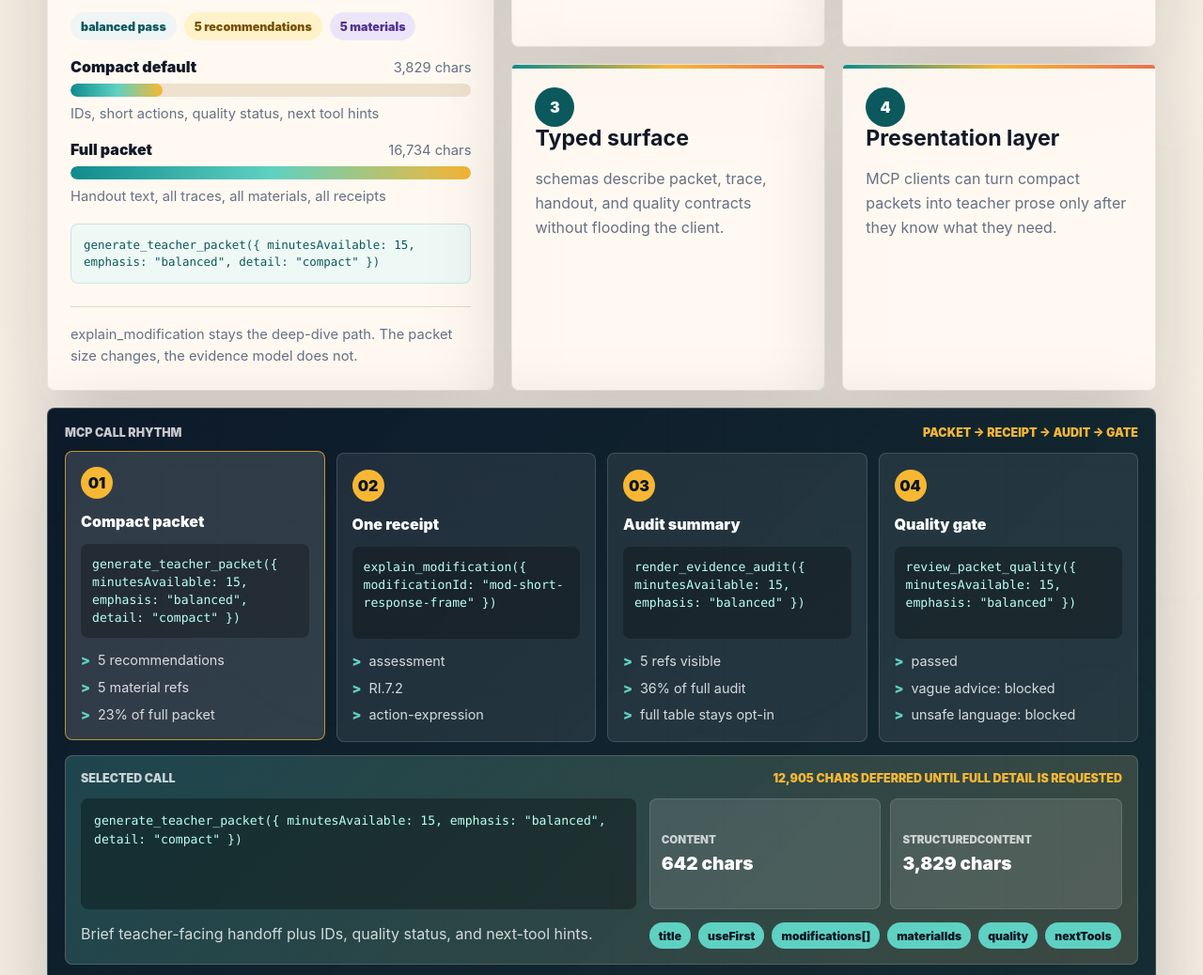
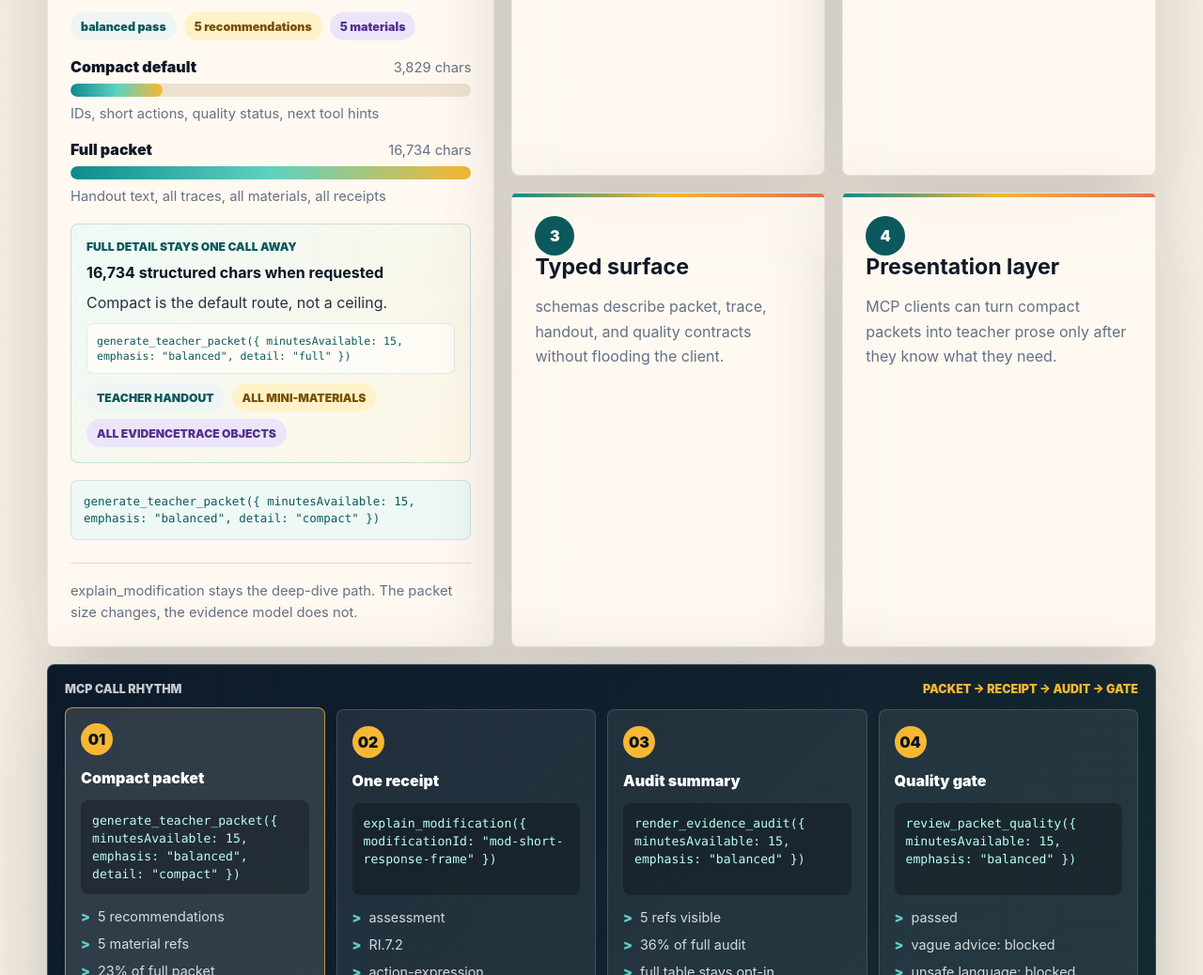
Before and after one commit to Cuuper22/waypoint-differentiation-lab, a website built with Vite: page showcase/index.html in a window 1280 px wide. Shown: the part 7360-8398 px from the top of the page at 94% size. Built offline with nearby package versions, Linux system fonts and the light colour scheme.

Commit message:
Show compact MCP without limiting full detail

```diff
--- a/scripts/repo-polish-check.mjs
+++ b/scripts/repo-polish-check.mjs
@@ -75,7 +75,8 @@ const requiredSnippets = [
       "npm run submission:check",
       "npm run preview:showcase",
       "compact-first MCP calls",
-      "4,650-character startup budget",
+      "4,500-character startup budget",
+      "Compact is the route, not the ceiling",
       "prompt catalog and prompt message are budgeted",
       "measured stdio report",
       "RI.7.2"
--- a/showcase/src/generated-data.js
+++ b/showcase/src/generated-data.js
@@ -84,6 +84,18 @@ export const data = {
         }
       ],
       "reviewerRule": "The default path spends context on decisions and IDs, then pulls quote-level receipts only when asked."
+    },
+    "fullDetailEscapeHatch": {
+      "label": "Full detail stays one call away",
+      "command": "generate_teacher_packet({ minutesAvailable: 15, emphasis: \"balanced\", detail: \"full\" })",
+      "contentChars": 2995,
+      "structuredChars": 16734,
+      "returns": [
+        "teacher handout",
+        "all mini-materials",
+        "all evidenceTrace objects"
+      ],
+      "note": "Compact is the default route, not a ceiling."
     },
     "resourceBudgets": [
       {
--- a/showcase/src/main.js
+++ b/showcase/src/main.js
@@ -479,6 +479,22 @@ function renderPayloadMeter() {
     payloadRow("Full packet", mode.fullChars, 100, "Handout text, all traces, all materials, all receipts")
   );
 
+  const escapeHatch = data.mcpStats.fullDetailEscapeHatch;
+  const fullDetail = document.createElement("article");
+  fullDetail.className = "payload-full-detail";
+  if (escapeHatch) {
+    fullDetail.innerHTML = `
+      <span>${escapeHatch.label}</span>
+      <strong>${Number(escapeHatch.structuredChars).toLocaleString("en-US")} structured chars when requested</strong>
+      <p>${escapeHatch.note}</p>
+      <pre>${escapeHatch.command}</pre>
+    `;
+    const returns = document.createElement("div");
+    returns.className = "payload-full-returns";
+    returns.replaceChildren(...escapeHatch.returns.map((item) => tag(item)));
+    fullDetail.append(returns);
+  }
+
   const command = document.createElement("pre");
   command.className = "payload-command";
   command.textContent = mode.defaultCall;
@@ -486,7 +502,7 @@ function renderPayloadMeter() {
   const note = document.createElement("p");
   note.textContent = `${stats.onDemandTool} stays the deep-dive path. The packet size changes, the evidence model does not.`;
 
-  payloadMeter.replaceChildren(title, switcher, summary, rows, command, note);
+  payloadMeter.replaceChildren(title, switcher, summary, rows, fullDetail, command, note);
 }
 
 function renderMcpConsole() {
--- a/showcase/src/styles.css
+++ b/showcase/src/styles.css
@@ -1575,6 +1575,57 @@ a {
   line-height: 1.45;
 }
 
+.payload-full-detail {
+  display: grid;
+  gap: 10px;
+  margin-top: 18px;
+  padding: 16px;
+  border: 1px solid rgba(11, 98, 104, 0.18);
+  border-radius: 8px;
+  background:
+    linear-gradient(135deg, rgba(237, 249, 245, 0.94), rgba(255, 247, 230, 0.94)),
+    radial-gradient(circle at 92% 10%, rgba(247, 183, 51, 0.24), transparent 34%);
+}
+
+.payload-full-detail span {
+  color: var(--teal-dark);
+  font-size: 0.76rem;
+  font-weight: 950;
+  text-transform: uppercase;
+}
+
+.payload-full-detail strong {
+  color: var(--night);
+  font-size: 1rem;
+  line-height: 1.3;
+}
+
+.payload-full-detail p {
+  margin: 0;
+  color: var(--graphite);
+  line-height: 1.45;
+}
+
+.payload-full-detail pre {
+  margin: 0;
+  padding: 10px;
+  border-radius: 7px;
+  color: var(--teal-dark);
+  background: rgba(255, 253, 248, 0.82);
+  border: 1px solid rgba(15, 139, 141, 0.14);
+  font-family: "SFMono-Regular", Consolas, "Liberation Mono", monospace;
+  font-size: 0.72rem;
+  line-height: 1.4;
+  white-space: pre-wrap;
+  overflow-wrap: anywhere;
+}
+
+.payload-full-returns {
+  display: flex;
+  flex-wrap: wrap;
+  gap: 8px;
+}
+
 .payload-command {
   margin: 18px 0 0;
   padding: 13px;
```
Also changed, not shown: docs/architecture.md (+1 -1 lines), examples/mcp-payload-ledger.json (+12 -0 lines), examples/mcp-smoke-report.json (+13 -0 lines), scripts/mcp-smoke.mjs (+27 -0 lines), scripts/qa-showcase.mjs (+7 -0 lines), src/generator.test.ts (+11 -5 lines), src/generator.ts (+11 -0 lines), README.md.
